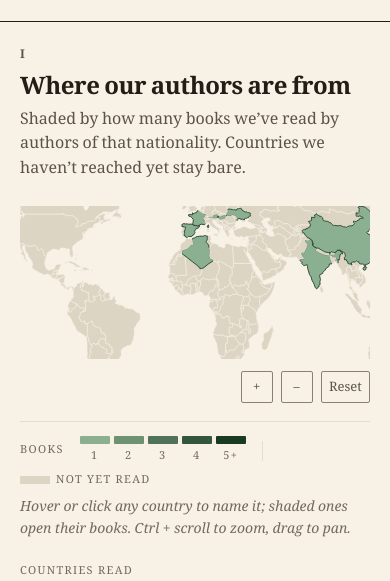
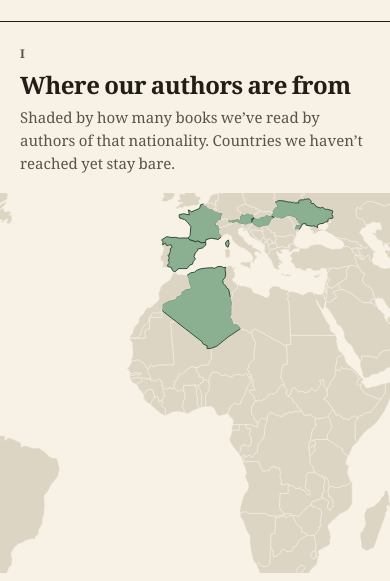
Before and after one commit to Oxford-Books-in-Translation/oxford-books-in-translation.github.io, a website with bundled scripts: page index.html in a window 390 px wide. Both pictures are taken after a click on the button "Zoom in". Shown: the part 237-818 px from the top of the page. Built offline with nearby package versions, Linux system fonts and the light colour scheme.

Commit message:
Map improvemenents

```diff
--- a/assets/css/styles.css
+++ b/assets/css/styles.css
@@ -1076,7 +1076,30 @@ code {
   .book-table td.is-empty { display: none; }
   .book-table tbody tr:hover { background: none; }
 
-  /* The map is only ~150px tall on a phone, and a stack of controls floating
+  /* A world map is 960:420, so its height is decided entirely by its width —
+     at 335px it can only be 147px tall, and cropping for a taller frame costs
+     real geography (190px would already cut New Zealand off the edge). The
+     one honest way to make it bigger is to give it the whole screen width, so
+     it runs edge to edge and the gutters come off. */
+  .map-figure {
+    margin-inline: -20px;
+  }
+  .map-figure .map-foot,
+  .map-figure .map-buttons {
+    padding-inline: 20px;
+  }
+
+  /* Shorten the run-up so the map starts higher up the screen and more of it
+     is in view at once — it was being pushed down by a heading and a
+     three-line standfirst. */
+  .section:first-of-type .section-head {
+    margin-bottom: 1rem;
+  }
+  .section:first-of-type .section-sub {
+    font-size: 0.9375rem;
+  }
+
+  /* The map is only ~160px tall on a phone, and a stack of controls floating
      over its right-hand edge was covering Japan and Korea. Put them underneath
      instead: they leave the flow as soon as position goes static. */
   .map-buttons {
@@ -1085,6 +1108,14 @@ code {
     justify-content: flex-end;
     gap: 8px;
     margin-top: 0.75rem;
+  }
+
+  /* Zoomed in you are looking at a region, not the world, so the frame stops
+     having to keep the world's proportions and becomes a proper window.
+     `slice` fills the taller box by cropping width, which is exactly what you
+     want once you are already zoomed and can pan. */
+  #map.is-zoomed {
+    height: min(58vh, 380px);
   }
 
   /* Start the list at a recent handful; the button reveals the rest.
--- a/assets/js/map.js
+++ b/assets/js/map.js
@@ -197,6 +197,7 @@ export function createMap({ svgEl, topology, countries, byCountry, onSelect, too
   // the country whose name is pinned to the map.
   let namedCode = null;
   let transientCode = null;
+  let selectedCode = null;
   const paintSoft = () => paint(softLayer, transientCode || namedCode);
 
   // Start both layers empty and explicitly hidden, rather than relying on a
@@ -404,6 +405,9 @@ export function createMap({ svgEl, topology, countries, byCountry, onSelect, too
       root.attr('transform', event.transform);
       dots.attr('r', 5 / scale);
       svgEl.classList.toggle('is-zoomed', scale > 1);
+      // On a phone the zoomed frame is taller than the world's proportions,
+      // so the map has to fill it rather than sit letterboxed inside it.
+      svgEl.setAttribute('preserveAspectRatio', scale > 1 ? 'xMidYMid slice' : 'xMidYMid meet');
       // The label is placed in screen coordinates, so panning would leave it
       // pointing at open sea. Take it away rather than let it lie.
       clearName();
@@ -421,14 +425,30 @@ export function createMap({ svgEl, topology, countries, byCountry, onSelect, too
   return {
     /** Outline the selected country (or clear it when code is null). */
     highlight(code) {
-      paint(strongLayer, code || null);
+      selectedCode = code || null;
+      paint(strongLayer, selectedCode);
       dots.classed('is-selected', (d) => d.entry.code === code);
     },
     /** Momentarily pick out a country — used when pointing at it in the list. */
     spotlight(code) {
       touch(code ? { code } : null);
     },
-    zoomIn() { ease(svg).call(zoom.scaleBy, 1.6); },
+    /**
+     * Zoom in on the country you are actually interested in, not the middle
+     * of the Sahara. Pressing + after tapping a country is how you get a
+     * three-pixel country big enough to tap accurately — zooming about the
+     * centre of the map would just push it off the edge.
+     */
+    zoomIn() {
+      const code = namedCode || selectedCode;
+      const node = code ? shapeByCode.get(code) : null;
+      if (!node) {
+        ease(svg).call(zoom.scaleBy, 1.6);
+        return;
+      }
+      const box = node.getBBox();
+      ease(svg).call(zoom.scaleBy, 1.6, [box.x + box.width / 2, box.y + box.height / 2]);
+    },
     zoomOut() { ease(svg).call(zoom.scaleBy, 1 / 1.6); },
     reset() { ease(svg).call(zoom.transform, d3.zoomIdentity); },
     /** Codes we have books for but could only draw as a point. */
```
Also changed, not shown: README.md.
